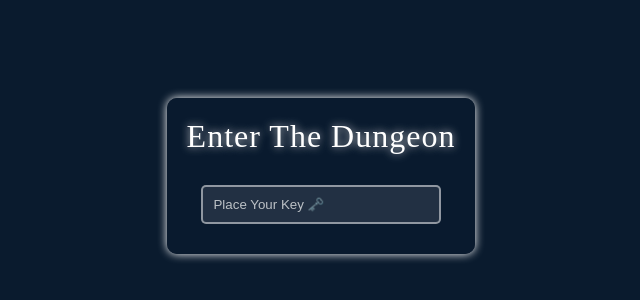
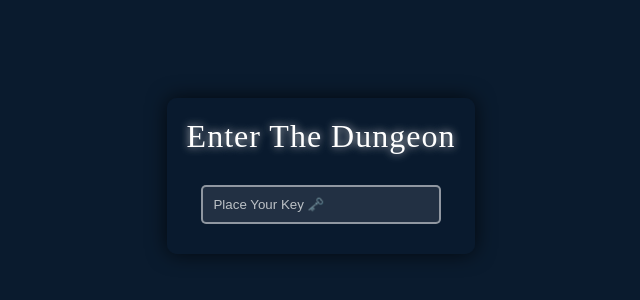
Before and after one commit to jaarda9/SysLVLUP, a plain HTML site: page SysLvLUp/Alarm/index.html in a window 1280 px wide. Shown: the part 232-532 px from the top of the page, without its empty margins (319-959 px from the left). Drawn offline with Linux system fonts and the light colour scheme.

Commit message:
Update login.css

```diff
--- a/SysLvLUp/Alarm/css/login.css
+++ b/SysLvLUp/Alarm/css/login.css
@@ -11,7 +11,7 @@ body {
 .login-container {
     background-color: rgba(10, 27, 46, 0.85); /* Semi-transparent dark blue */
     padding: 20px;
-    box-shadow: 0 0 10px rgb(255, 255, 255); /* Glowing effect for frame */
+    box-shadow: 0 0 20px rgba(0, 0, 0, 0.7); /* Stronger shadow for depth */
     border-radius: 10px;
     text-align: center;
     color: #fff; /* White text color */
```
